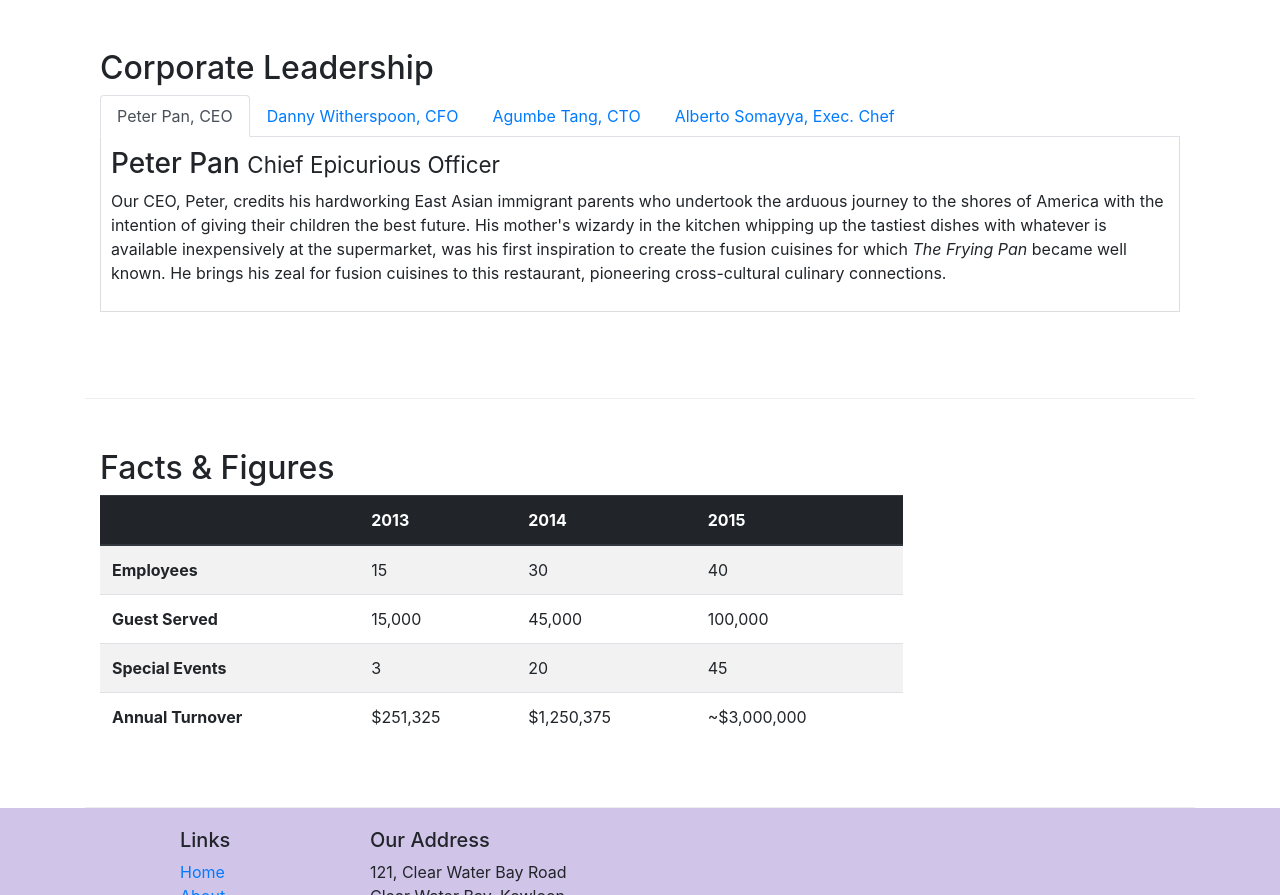
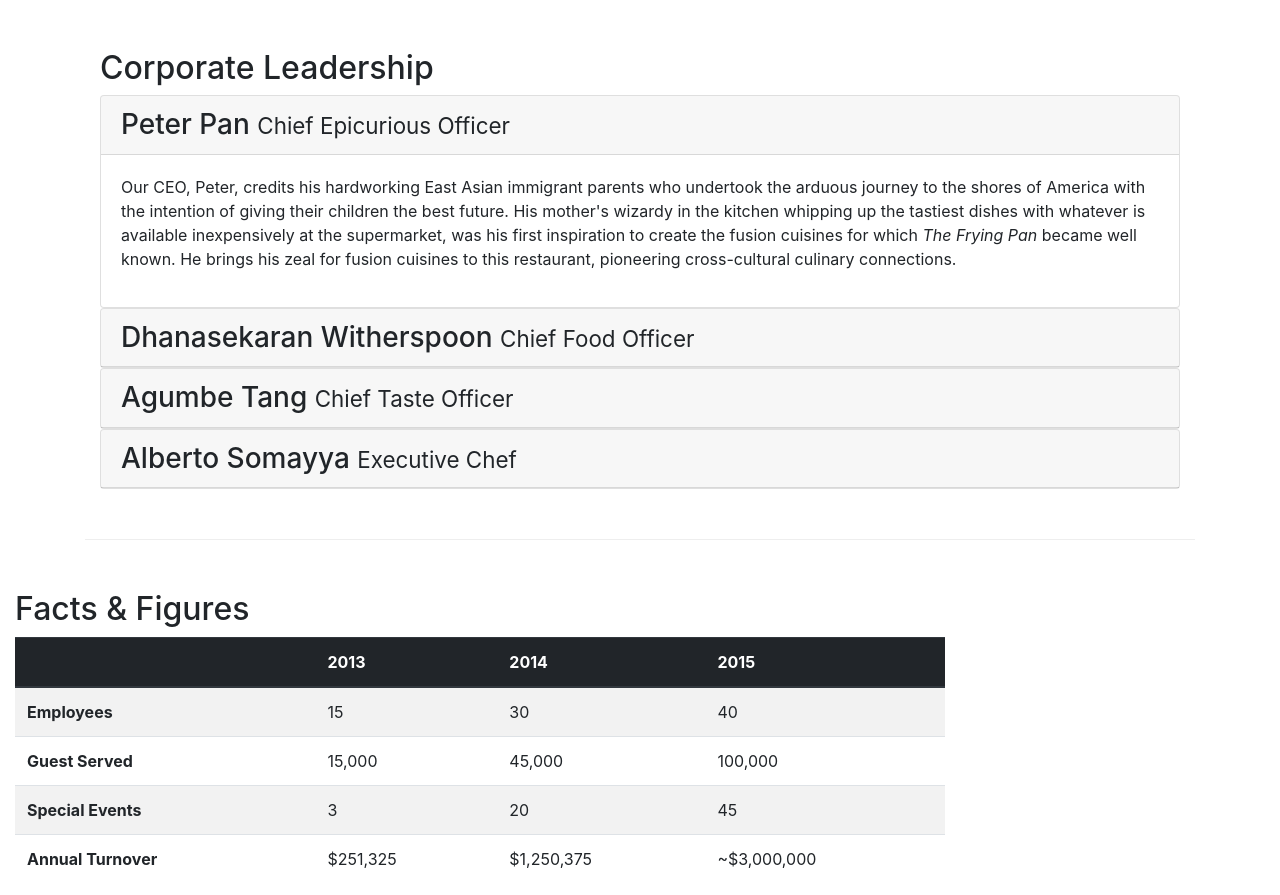
Before and after one commit to edgmuir/Coursera-Bootstrap4, a website: page aboutus.html in a window 1280 px wide. Shown: the part 978-1873 px from the top of the page. Drawn offline with nearby package versions, Linux system fonts and the light colour scheme.

Commit message:
Accordion added to aboutus page

```diff
--- a/aboutus.html
+++ b/aboutus.html
@@ -104,46 +104,64 @@
       <div class="col-12">
         <h2>Corporate Leadership</h2>
 
-        <ul class="nav nav-tabs">
-          <li class="nav-item">
-            <a href="#peter" class="nav-link active" role="tab" data-toggle="tab">Peter Pan, CEO</a>
-          </li>
-          <li class="nav-item">
-            <a href="#danny" class="nav-link" role="tab" data-toggle="tab">Danny Witherspoon, CFO</a>
-          </li>
-          <li class="nav-item">
-            <a href="#agumbe" class="nav-link" role="tab" data-toggle="tab">Agumbe Tang, CTO</a>
-          </li>
-          <li class="nav-item">
-            <a href="#alberto" class="nav-link" role="tab" data-toggle="tab">Alberto Somayya, Exec. Chef</a>
-          </li>
-        </ul>
-
-        <div class="tab-content">
-          <div class="tab-pane fade show active" id="peter" role="tabpanel">
-            <h3>Peter Pan <small>Chief Epicurious Officer</small></h3>
-            <p class="d-none d-sm-block">Our CEO, Peter, credits his hardworking East Asian immigrant parents who undertook the arduous journey to the shores of America with the intention of giving their children the best future. His mother's wizardy in
-              the kitchen whipping up the tastiest dishes with whatever is available inexpensively at the supermarket, was his first inspiration to create the fusion cuisines for which <em>The Frying Pan</em> became well known. He brings his zeal for
-              fusion cuisines to this restaurant, pioneering cross-cultural culinary connections.</p>
+        <div id="accordion">
+          <div class="card">
+            <div class="card-header" role="tab" id="peterhead">
+              <h3 class="mb-0">
+                <a data-toggle="collapse" data-target="#peter">Peter Pan <small>Chief Epicurious Officer</small></a>
+              </h3>
+            </div>
+            <div class="collapse show" id="peter" data-parent="#accordion">
+              <div class="card-body">
+                <p class="d-none d-sm-block">Our CEO, Peter, credits his hardworking East Asian immigrant parents who undertook the arduous journey to the shores of America with the intention of giving their children the best future. His mother's
+                  wizardy in the kitchen whipping up the tastiest dishes with whatever is available inexpensively at the supermarket, was his first inspiration to create the fusion cuisines for which <em>The Frying Pan</em> became well known. He brings his zeal
+                  for fusion cuisines to this restaurant, pioneering cross-cultural culinary connections.</p>
+              </div>
+            </div>
           </div>
 
-          <div class="tab-pane fade show" id="danny" role="tabpanel">
-            <h3>Dhanasekaran Witherspoon <small>Chief Food Officer</small></h3>
+        <div class="card">
+          <div class="card-header" role="tab" id="dannyhead">
+            <h3 class="mb-0">
+              <a class="collapsed" data-toggle="collapse" data-target="#danny">Dhanasekaran Witherspoon <small>Chief Food Officer</small></a>
+            </h3>
+          </div>
+          <div class="collapse" id="danny" data-parent="#accordion">
+            <div class="card-body">
               <p class="d-none d-sm-block">Our CFO, Danny, as he is affectionately referred to by his colleagues, comes from a long established
                 family tradition in farming and produce. His experiences growing up on a farm in the Australian outback gave him great appreciation
                 for varieties of food sources. As he puts it in his own words, <em>Everything that runs, wins, and everything that stays, pays!</em></p>
             </div>
-
-          <div class="tab-pane fade show" id="agumbe" role="tabpanel">
-            <h3>Agumbe Tang <small>Chief Taste Officer</small></h3>
-            <p class="d-none d-sm-block">Blessed with the most discerning gustatory sense, Agumbe, our CTO, personally ensures that every dish that we serve meets his exacting tastes. Our chefs dread the tongue lashing that ensues if their dish does not
-            meet his exacting standards. He lives by his motto, <em>You click only if you survive my lick.</em></p>
+          </div>
         </div>
 
-          <div class="tab-pane fade show" id="alberto" role="tabpanel">
-            <h3>Alberto Somayya <small>Executive Chef</small></h3>
+        <div class="card">
+          <div class="card-header" role="tab" id="agumbehead">
+            <h3 class="mb-0">
+              <a class="collapsed" data-toggle="collapse" data-target="#agumbe">Agumbe Tang <small>Chief Taste Officer</small></a>
+            </h3>
+          </div>
+          <div class="collapse" id="agumbe" data-parent="#accordion">
+            <div class="card-body">
+              <p class="d-none d-sm-block">Blessed with the most discerning gustatory sense, Agumbe, our CTO, personally ensures that every dish that we serve meets his exacting tastes. Our chefs dread the tongue lashing that ensues if their dish does
+                not meet his exacting standards. He lives by his motto, <em>You click only if you survive my lick.</em></p>
+            </div>
+          </div>
+        </div>
+
+        <div class="card">
+          <div class="card-header" role="tab" id="albertohead">
+            <h3 class="mb-0">
+              <a class="collapsed" data-toggle="collapse" data-target="#alberto">Alberto Somayya <small>Executive Chef</small></a>
+            </h3>
+          </div>
+          <div class="collapse" id="alberto" data-parent="#accordion">
+            <div class="card-body">
               <p class="d-none d-sm-block">Award winning three-star Michelin chef with wide International experience having worked closely with whos-who in the culinary world, he specializes in creating mouthwatering Indo-Italian fusion experiences. He
                 says, <em>Put together the cuisines from the two craziest cultures, and you get a winning hit! Amma Mia!</em></p>
+            </div>
+          </div>
+        </div>
       </div>
     </div>
   </div>
@@ -195,7 +213,7 @@
 
     </div>
   </div>
-  </div>
+
 
   <footer class="footer">
     <div class="container">
```
Lines whose indentation alone changed are shown as unchanged.
